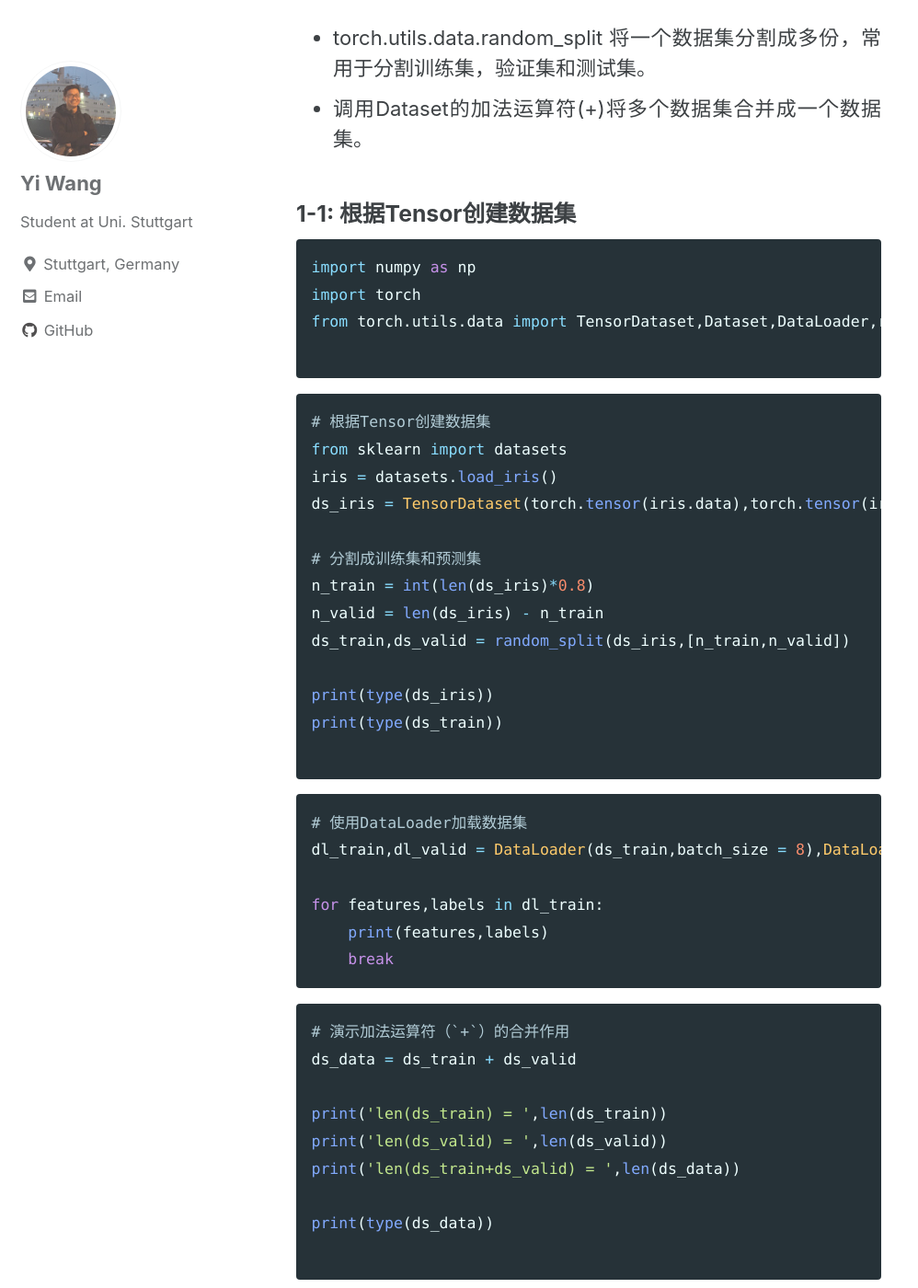
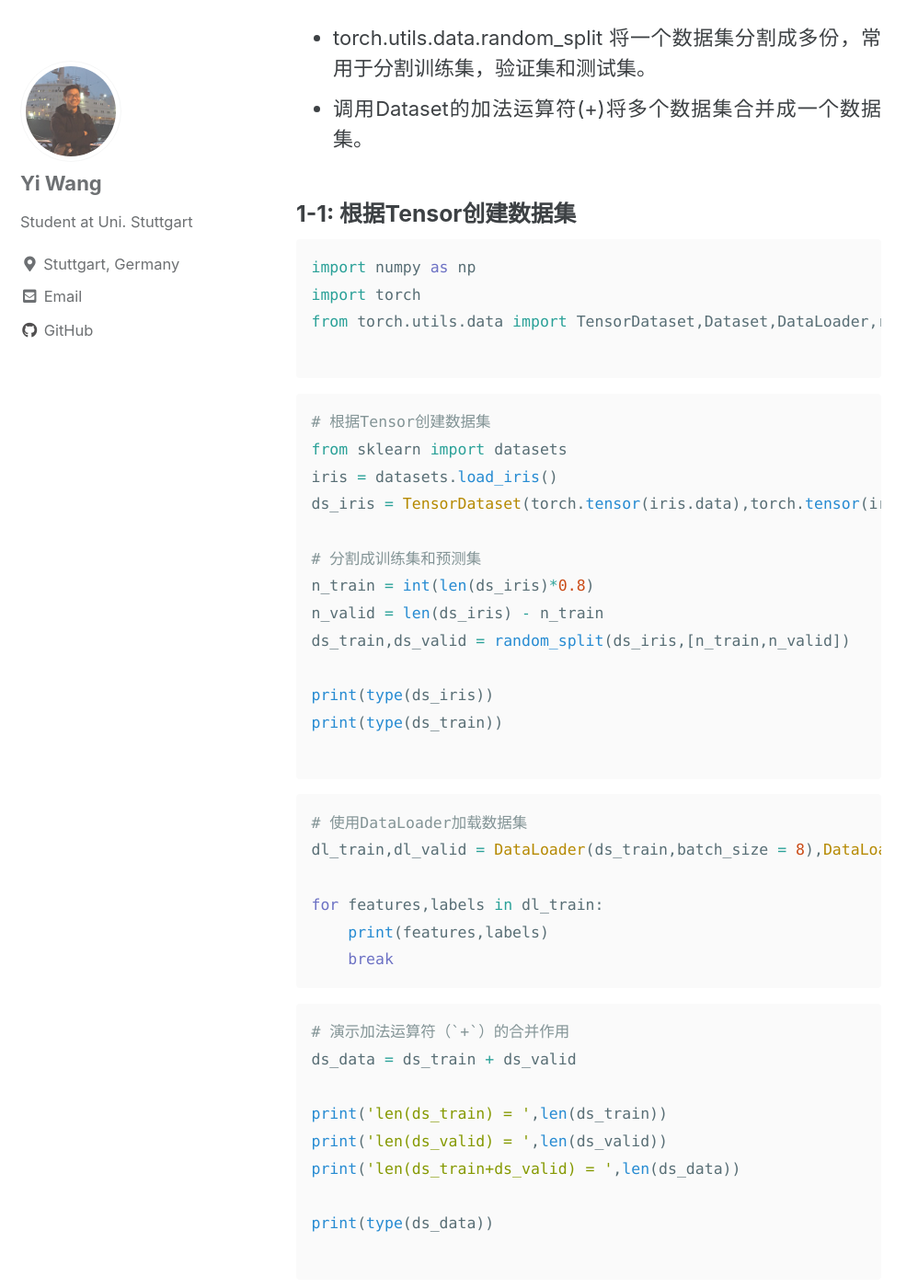
Before and after one commit to wangyi111/wangyi111.github.io, a Jekyll site: the page built from _posts/2020-09-04-pytorch-summary.md, in a window 1280 px wide and 1400 px high, scrolled down 1054 px. Shown: the whole window at 92% size, without its empty margins (0-998 px from the left). Built offline with Jekyll 4.4.1, drawn with Linux system fonts in a browser that asks for light colours; cached includes are drawn as plain includes; comment, search, counter and statistics services are not loaded.

Commit message:
change code background color

```diff
--- a/_sass/minimal-mistakes/_variables.scss
+++ b/_sass/minimal-mistakes/_variables.scss
@@ -118,23 +118,23 @@ $masthead-link-color: $primary-color !default;
 $masthead-link-color-hover: mix(#000, $primary-color, 25%) !default;
 $navicon-link-color-hover: mix(#fff, $primary-color, 75%) !default;
 
-/* syntax highlighting (base16) */
-$base00: #263238 !default;
-$base01: #2e3c43 !default;
-$base02: #314549 !default;
-$base03: #546e7a !default;
-$base04: #b2ccd6 !default;
-$base05: #eeffff !default;
-$base06: #eeffff !default;
-$base07: #ffffff !default;
-$base08: #f07178 !default;
-$base09: #f78c6c !default;
-$base0a: #ffcb6b !default;
-$base0b: #c3e88d !default;
-$base0c: #89ddff !default;
-$base0d: #82aaff !default;
-$base0e: #c792ea !default;
-$base0f: #ff5370 !default;
+/* solarized syntax highlighting (base16) */
+$base00: #fafafa !default;
+$base01: #073642 !default;
+$base02: #586e75 !default;
+$base03: #657b83 !default;
+$base04: #839496 !default;
+$base05: #586e75 !default;
+$base06: #eee8d5 !default;
+$base07: #fdf6e3 !default;
+$base08: #dc322f !default;
+$base09: #cb4b16 !default;
+$base0a: #b58900 !default;
+$base0b: #859900 !default;
+$base0c: #2aa198 !default;
+$base0d: #268bd2 !default;
+$base0e: #6c71c4 !default;
+$base0f: #d33682 !default;
 
 /*
    Breakpoints
```
